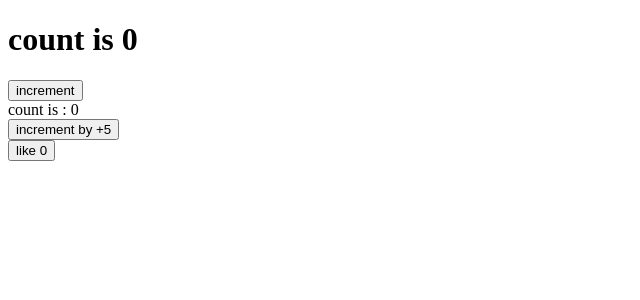
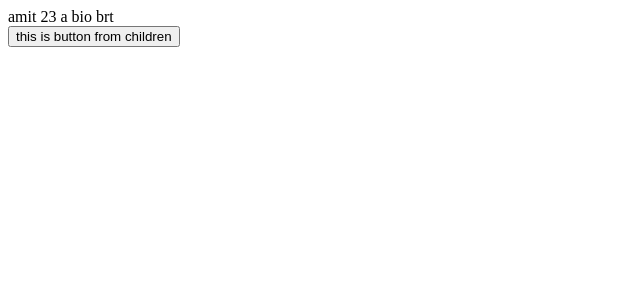
Before and after one commit to Rajeshsaharan/react-advance, a React (Create React App) app: page / in a window 1280 px wide. Shown: the top 300 px of the page, without its empty margins (0-640 px from the left). Built offline with nearby package versions, Linux system fonts and the light colour scheme.

Commit message:
destrcut

```diff
--- a/src/App.js
+++ b/src/App.js
@@ -1,13 +1,11 @@
 import React from "react";
-import SetState from "./components/SetState";
-import PrevSetState from "./components/PrevSetState";
-import Like from "./components/Like";
+import DestrctPropsState from "./components/DestrctPropsState";
 
 function App() {
   return <>
-  <SetState></SetState>
-  <PrevSetState></PrevSetState>
-  <Like></Like>
+  <DestrctPropsState bio = "a bio ">
+    <button> this is button from children</button>
+  </DestrctPropsState>
   </>;
 }
 
--- /dev/null
+++ b/src/components/DestrctPropsState.js
@@ -0,0 +1,30 @@
+import React, { Component } from 'react'
+
+ class DestrctPropsState extends Component {
+    constructor(props) {
+      super(props)
+
+      this.state = {
+         name : "amit",
+         age : 23,
+         course : "brt"
+      }
+    }
+
+    // destructre
+
+
+  render() {
+    const {name , age , course} = this.state
+    const {bio , children} = this.props
+    return (
+        <>
+          <div>{name} {age} {bio} {course}</div>
+          {children}
+        </>
+
+    )
+  }
+}
+
+export default DestrctPropsState
--- a/src/components/Like.js
+++ /dev/null
@@ -1,40 +0,0 @@
-import React, { Component } from 'react'
-
- class Like extends Component {
-    constructor(props) {
-      super(props)
-
-      this.state = {
-         like : 0,
-      }
-    }
-    likePost(){
-        //two way to do it
-        //first one
-
-        // this.setState({
-        //     like : this.state.like + 1
-        // }
-
-        // )
-
-        //second way
-
-        this.setState((prevState)=>{
-            return {
-                like : prevState.like + 1
-            }
-        }, console.log("post liked"))
-    }
-
-
-  render() {
-    return (
-      <div>
-        <button onClick={()=>this.likePost()}>like {this.state.like}</button>
-      </div>
-    )
-  }
-}
-
-export default Like
--- a/src/components/PrevSetState.js
+++ /dev/null
@@ -1,36 +0,0 @@
-import React, { Component } from 'react'
- class PrevSetState extends Component {
-    constructor(props) {
-      super(props)
-
-      this.state = {
-         count : 0,
-      }
-    }
-
-    incrementbyFive(){
-        // ! important
-        //here is setState taking two callback (callback1 , callback2)
-        //callback1 is returning an object with state-effect
-        //callback2 is called after when ui is updated
-
-        this.setState((prevState)=> {
-           return {
-            count : prevState.count + 5
-        }
-    })
-        console.log("function called", this.state.count)
-    }
-
-  render() {
-    return (
-        <>
-        <div>count is : {this.state.count}</div>
-        <button onClick={()=>this.incrementbyFive()}>increment by +5</button>
-        </>
-
-    )
-  }
-}
-
-export default PrevSetState
--- a/src/components/SetState.js
+++ /dev/null
@@ -1,38 +0,0 @@
-import React, { Component } from 'react'
-
-class SetState extends Component {
-    constructor(props) {
-      super(props)
-
-      this.state = {
-         count : 0
-      }
-    }
-
-    increment(){
-        // never change state directly it will never update ui Directly
-        //example
-        // this.state.count + 1; // wrong
-
-        //use always setState method to rerender the ui
-
-        this.setState({
-            count : this.state.count + 1
-        },
-        ()=>{
-            console.log("this is callback function it only called when setState method called")
-        }
-        ) // setState also a async method so we can use it any things we want to do after state update
-        console.log(this.state.count);
-    }
-  render() {
-    return (
-      <div>
-        <h1> count is {this.state.count}</h1>
-        <button onClick={()=>this.increment()}> increment</button>
-      </div>
-    )
-  }
-}
-
-export default SetState
```
Also changed, not shown: advance-react_9.jpg (deleted).
